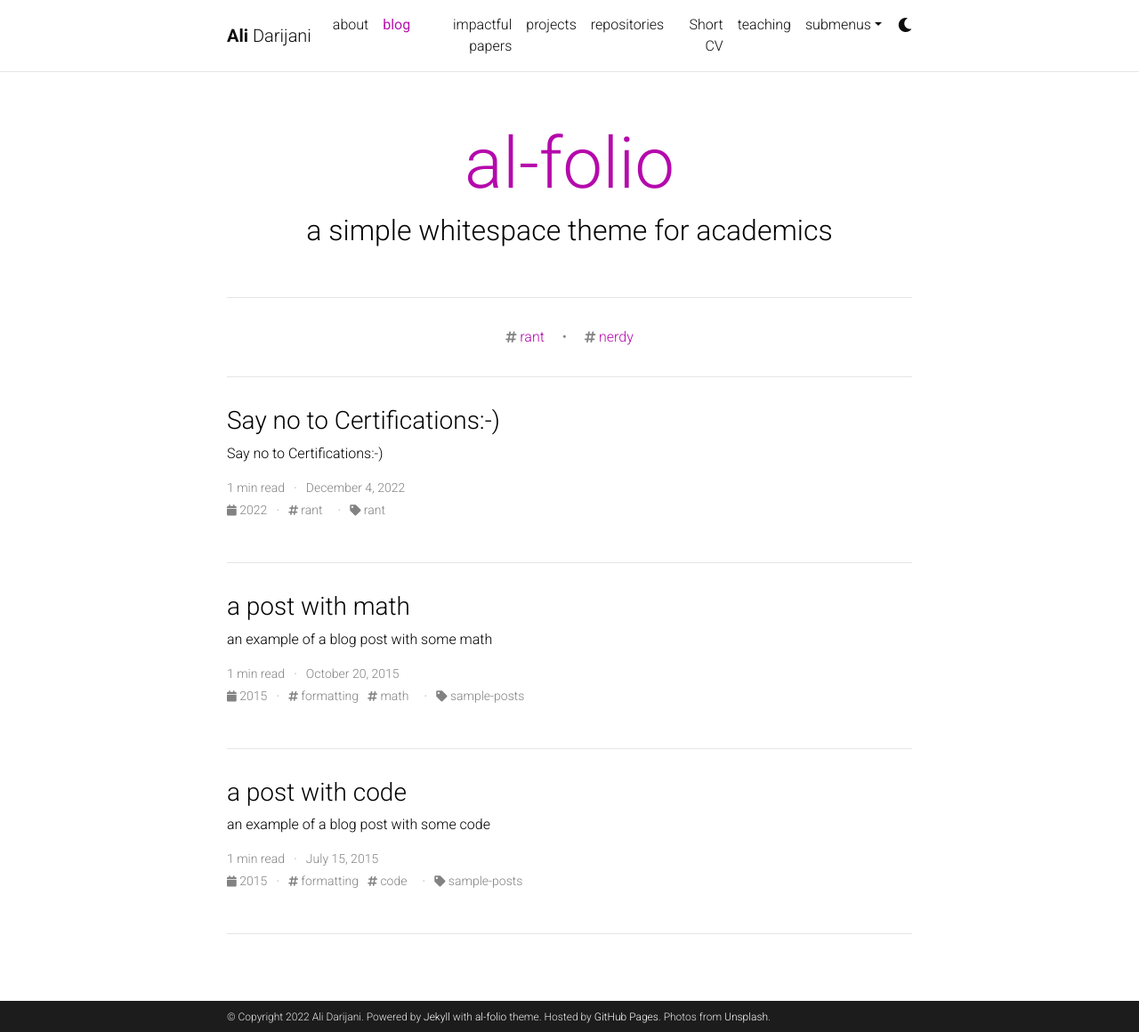
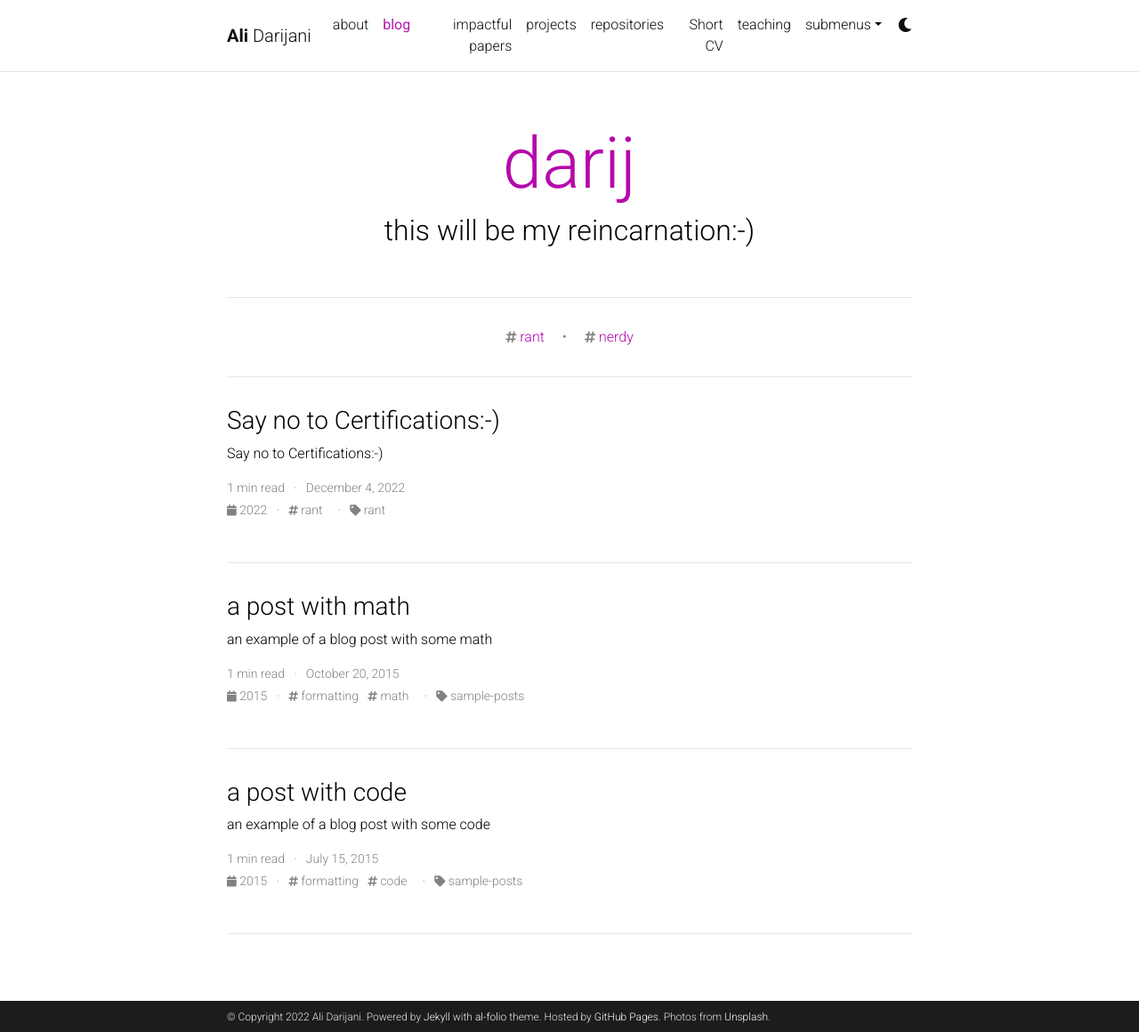
Before and after one commit to adarijani/adarijani.github.io_archived, a Jekyll site: the page built from blog/index.html, in a window 1280 px wide and 1160 px high. Shown: the whole window at 89% size. Built offline with Jekyll 4.4.1, drawn with Linux system fonts in a browser that asks for light colours; the list of posts is cut into pages by our own code; comment, search, counter and statistics services are not loaded; a style sheet for code colours, icons or effects is not loaded.

Commit message:
Update _config.yml

```diff
--- a/_config.yml
+++ b/_config.yml
@@ -111,9 +111,9 @@
 # Blog
 # -----------------------------------------------------------------------------
 
-blog_name: al-folio # blog_name will be displayed in your blog page
+blog_name: darij # blog_name will be displayed in your blog page
 blog_nav_title: blog # your blog must have a title for it to be displayed in the nav bar
-blog_description: a simple whitespace theme for academics
+blog_description: this will be my reincarnation:-)
 permalink: /blog/:year/:title/
 
 # Pagination
```
